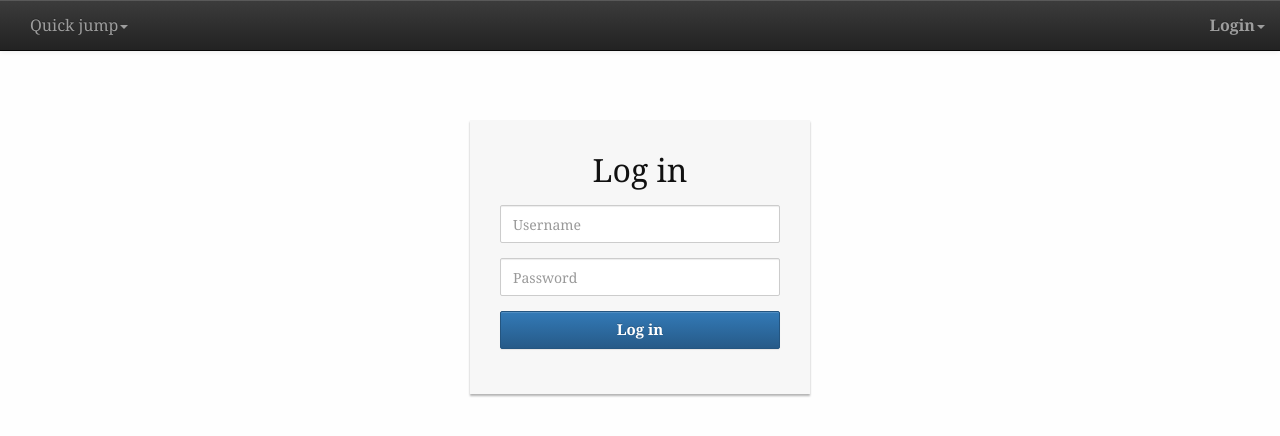
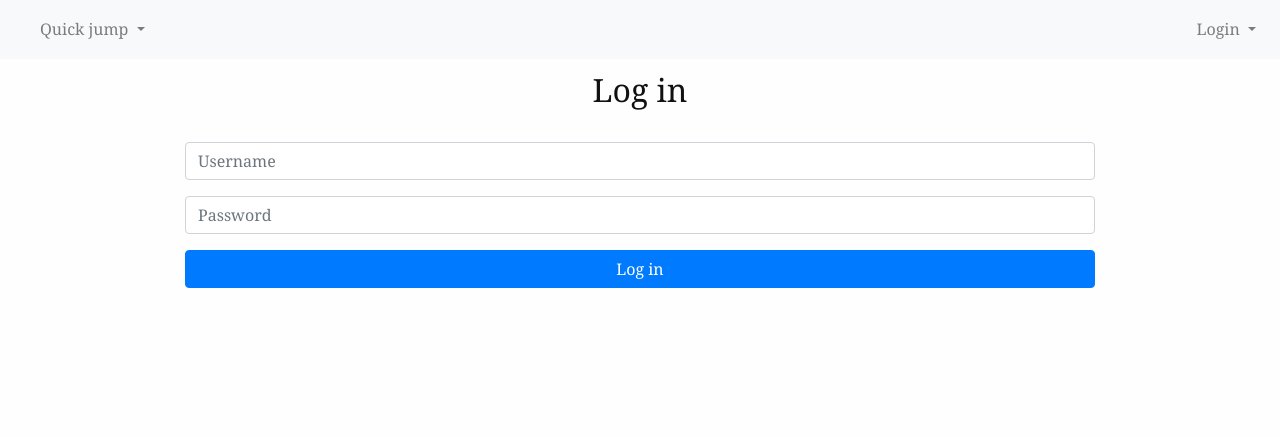
Before and after one commit to strub/handin, a Django app: page /login/ in a window 1280 px wide. Shown: the top 436 px of the page. Run offline with Django 3.2, Linux system fonts and the light colour scheme; some libraries are stand-ins or nearby versions.

Commit message:
bootstrap 3 -> 4

```diff
--- a/handin/settings/deploy.py
+++ b/handin/settings/deploy.py
@@ -8,7 +8,7 @@ DOTENV_FILE = '/etc/handin/env'
 env_config  = decouple.Config(decouple.RepositoryEnv(DOTENV_FILE))
 
 # --------------------------------------------------------------------
-DEBUG = False
+DEBUG = True
 
 SECRET_KEY = env_config.get('SECRET_KEY')
 
--- a/static/css/style.css
+++ b/static/css/style.css
@@ -14,10 +14,6 @@ body {
   background: #fefefe;
   padding: 0px 50px;
   padding-top: 70px;
-}
-
-div.handin {
-  max-width: 940px;
 }
 
 a {
@@ -185,7 +181,7 @@ sub {
   bottom: -0.25em;
 }
 
-ul, ol {
+.handin ul, .handin ol {
   margin: 1em 0;
   padding: 0 0 0 2em;
 }
@@ -194,7 +190,7 @@ li p:last-child {
   margin-bottom: 0;
 }
 
-ul ul, ol ol {
+.handin ul ul, .handin ol ol {
   margin: .3em 0;
 }
 
@@ -404,54 +400,6 @@ table td {
     }
 }
 
-/* Login form */
-.login-form {
-	width: 340px;
- 	margin: 50px auto;
-}
-
-.login-form form {
- 	margin-bottom: 15px;
-  background: #f7f7f7;
-  box-shadow: 0px 2px 2px rgba(0, 0, 0, 0.3);
-  padding: 30px;
-}
-
-.login-form h2 {
-  margin: 0 0 15px;
-}
-
-.form-control, .btn {
-  min-height: 38px;
-  border-radius: 2px;
-}
-
-.btn {
-  font-size: 15px;
-  font-weight: bold;
-}
-
-.btn-file {
-    position: relative;
-    overflow: hidden;
-}
-
-.btn-file input[type=file] {
-    position: absolute;
-    top: 0;
-    right: 0;
-    min-width: 100%;
-    min-height: 100%;
-    font-size: 100px;
-    text-align: right;
-    filter: alpha(opacity=0);
-    opacity: 0;
-    outline: none;
-    background: white;
-    cursor: inherit;
-    display: block;
-}
-
 /* Listings */
 .just-padding {
   padding: 15px;
@@ -519,6 +467,21 @@ table.uploads .olinks:hover {
   opacity: 1.0;
 }
 
-.panel-heading {
+/* Accordion */
+.card {
+  margin-bottom: 5px;
+}
+
+.card-header {
   cursor: pointer;
+  padding: 2px 5px;
 }
+
+.card-header h4 {
+  margin: 0px;
+}
+
+/* General layout */
+div.handin {
+  max-width: 940px;
+}
--- a/upload/jinja2/assignments.html
+++ b/upload/jinja2/assignments.html
@@ -4,11 +4,15 @@
 
 {% block contents %}
 {% if assignments %}
+{% for category in assignments.keys() | sort %}
+<h3>{{ category.0 }} &ndash; {{ category.1 }}</h3>
+
 <ul>
-{% for the in assignments %}
+{% for the in assignments[category] %}
   <li><a href="{{ the.get_absolute_url() }}">{{ the }}</a></li>
 {% endfor %}
 </ul>
+{% endfor %}
 {% else %}
 <p>No assignments are available.</p>
 {% endif %}
--- a/upload/jinja2/layout.html
+++ b/upload/jinja2/layout.html
@@ -7,74 +7,80 @@
 
     <script type="text/javascript" src="https://cdnjs.cloudflare.com/ajax/libs/jquery/3.3.1/jquery.min.js"></script>
 
-    <link rel="stylesheet" href="https://maxcdn.bootstrapcdn.com/bootstrap/3.3.7/css/bootstrap.min.css"
-          integrity="sha384-BVYiiSIFeK1dGmJRAkycuHAHRg32OmUcww7on3RYdg4Va+PmSTsz/K68vbdEjh4u" crossorigin="anonymous" />
 
-    <link rel="stylesheet" href="https://maxcdn.bootstrapcdn.com/bootstrap/3.3.7/css/bootstrap-theme.min.css"
-          integrity="sha384-rHyoN1iRsVXV4nD0JutlnGaslCJuC7uwjduW9SVrLvRYooPp2bWYgmgJQIXwl/Sp" crossorigin="anonymous" />
+    <link rel="stylesheet" href="https://maxcdn.bootstrapcdn.com/bootstrap/4.0.0/css/bootstrap.min.css"
+          integrity="sha384-Gn5384xqQ1aoWXA+058RXPxPg6fy4IWvTNh0E263XmFcJlSAwiGgFAW/dAiS6JXm" crossorigin="anonymous">
 
-    <script src="https://maxcdn.bootstrapcdn.com/bootstrap/3.3.7/js/bootstrap.min.js"
-            integrity="sha384-Tc5IQib027qvyjSMfHjOMaLkfuWVxZxUPnCJA7l2mCWNIpG9mGCD8wGNIcPD7Txa" crossorigin="anonymous"></script>
+    <link rel="stylesheet" href="https://use.fontawesome.com/releases/v5.8.1/css/all.css"
+          integrity="sha384-50oBUHEmvpQ+1lW4y57PTFmhCaXp0ML5d60M1M7uH2+nqUivzIebhndOJK28anvf" crossorigin="anonymous">
+
+
+    <script src="https://cdnjs.cloudflare.com/ajax/libs/popper.js/1.12.9/umd/popper.min.js"
+            integrity="sha384-ApNbgh9B+Y1QKtv3Rn7W3mgPxhU9K/ScQsAP7hUibX39j7fakFPskvXusvfa0b4Q" crossorigin="anonymous"></script>
+
+    <script src="https://maxcdn.bootstrapcdn.com/bootstrap/4.0.0/js/bootstrap.min.js"
+            integrity="sha384-JZR6Spejh4U02d8jOt6vLEHfe/JQGiRRSQQxSfFWpi1MquVdAyjUar5+76PVCmYl" crossorigin="anonymous"></script>
 
     <link rel="stylesheet" href="{{ static('css/style.css') }}" />
   </head>
   <body>
-    <nav class="navbar navbar-default navbar-inverse navbar-fixed-top" role="navigation">
-      <div class="container-fluid">
-        <div class="navbar-header">
-          <button type="button" class="navbar-toggle collapsed" data-toggle="collapse" data-target="#bs-collapse-1">
-            <span class="sr-only">Toggle navigation</span>
-            <span class="icon-bar"> </span>
-            <span class="icon-bar"> </span>
-            <span class="icon-bar"> </span>
+    <nav class="navbar fixed-top navbar-expand-lg navbar-light bg-light">
+      <a class="navbar-brand" href="#"></a>
+      <button class="navbar-toggler" type="button" data-toggle="collapse" data-target="#navbar-content">
+        <span class="navbar-toggler-icon"></span>
       </button>
-        </div>
 
-        <div class="collapse navbar-collapse" id="bs-collapse-1">
-          <ul class="nav navbar-nav">
-            <li class="dropdown">
-              <a href="#" class="dropdown-toggle" data-toggle="dropdown">Quick jump<span class="caret">&nbsp;</span></a>
-              <ul class="dropdown-menu" role="menu">
+      <div class="collapse navbar-collapse" id="navbar-content">
+        <ul class="navbar-nav mr-auto">
+          <li class="nav-item dropdown">
+            <a class="nav-link dropdown-toggle" href="#" role="button" data-toggle="dropdown">
+              Quick jump
+            </a>
+            <div class="dropdown-menu" >
               {% if request.user.has_perm('upload', 'admin') %}
               {% if nav is defined and nav.inasgn %}
-                <li><a href="{{ url('upload:uploads_by_users', nav.inasgn.code, nav.inasgn.subcode, nav.inasgn.promo) }}">See uploads (by students)</a></li>
-                <li><a href="{{ url('upload:uploads_by_questions', nav.inasgn.code, nav.inasgn.subcode, nav.inasgn.promo) }}">See uploads (by questions)</a></li>
-                <li class="divider"> </li>
+              <a class="dropdown-item" href="{{ url('upload:uploads_by_users', nav.inasgn.code, nav.inasgn.subcode, nav.inasgn.promo) }}">See uploads (by students)</a>
+              <a class="dropdown-item" href="{{ url('upload:uploads_by_questions', nav.inasgn.code, nav.inasgn.subcode, nav.inasgn.promo) }}">See uploads (by questions)</a>
+              <div class="dropdown-divider"></div>
               {% endif %}
-                <li><a href="{{ url('upload:assignments') }}">See all assignments</a></li>
-                <li class="divider"> </li>
+              <a class="dropdown-item" href="{{ url('upload:assignments') }}">See all assignments</a>
+              <div class="dropdown-divider"></div>
               {% endif %}
               {% if nav is defined and nav.inasgn %}
-                <li><a href="{{ url('upload:myuploads', nav.inasgn.code, nav.inasgn.subcode, nav.inasgn.promo) }}">See my uploads</a></li>
+              <a class="dropdown-item" href="{{ url('upload:myuploads', nav.inasgn.code, nav.inasgn.subcode, nav.inasgn.promo) }}">See my uploads</a>
               {% endif %}
               {% if nav is defined and nav.inasgn and nav.back %}
-                <li class="divider"> </li>
-                <li><a href="{{ url('upload:assignment', nav.inasgn.code, nav.inasgn.subcode, nav.inasgn.promo) }}">Back to assignment</a></li>
+              <div class="dropdown-divider"></div>
+              <a class="dropdown-item" href="{{ url('upload:assignment', nav.inasgn.code, nav.inasgn.subcode, nav.inasgn.promo) }}">Back to assignment</a>
               {% endif %}
               {% if nav is defined and nav.oasgn.1 %}
-                <li class="divider"> </li>
+              <div class="dropdown-divider"></div>
               {% for asgn in nav.oasgn.1 %}
-                <li><a href="{{ url('upload:assignment', nav.inasgn.code, asgn, nav.inasgn.promo) }}">{{ nav.inasgn.code }} - {{ asgn }}</a></li>
+              <a class="dropdown-item" href="{{ url('upload:assignment', nav.inasgn.code, asgn, nav.inasgn.promo) }}">{{ nav.inasgn.code }} - {{ asgn }}</a>
               {% endfor %}
               {% endif %}
               {% block nav %}{% endblock %}
-              </ul>
+            </div>
           </li>
         </ul>
-          <ul class="nav navbar-nav navbar-right">
-          <li class="dropdown">
+        <ul class="navbar-nav my-2 my-lg-0">
           {% if request.user.is_authenticated %}
-            <a href="#" class="dropdown-toggle" data-toggle="dropdown"><b>{{ request.user.fullname }}</b><span class="caret">&nbsp;</span></a>
-            <ul class="dropdown-menu">
-            <li><a href="{{ url('upload:logout') }}?next={{ request.get_full_path() | urlencode }}">Logout</a></li>
-            </ul>
+          <li class="nav-item dropdown">
+            <a class="nav-link dropdown-toggle" href="#" role="button" data-toggle="dropdown">
+              {{ request.user.fullname }}
+            </a>
+            <div class="dropdown-menu">
+              <a class="dropdown-item" href="{{ url('upload:logout') }}?next={{ request.get_full_path() | urlencode }}">Logout</a>
+            </div>
+          </li>
           {% else %}
-            <a href="#" class="dropdown-toggle" data-toggle="dropdown"><b>Login</b><span class="caret"></span></a>
-            <ul id="login-dp" class="dropdown-menu">
-            <li>
-              <div class="row">
-                <div class="col-md-12">
-                  <form class="form" role="form" method="post" action="{{ url('upload:login') }}" accept-charset="UTF-8" id="login-nav" />
+          <li class="nav-item dropdown">
+            <a class="nav-link dropdown-toggle" href="#" role="button" data-toggle="dropdown">
+              Login
+            </a>
+            <form class="dropdown-menu dropdown-menu-right p-4" role="form" method="post"
+                  style="min-width: 20em;" action="{{ url('upload:login') }}" accept-charset="UTF-8"
+                  id="login-nav" />
             <input type="hidden" name="csrfmiddlewaretoken" value="{{ csrf_token }}">
             <div class="form-group">
               <label class="sr-only" for="username">Email address</label>
@@ -89,15 +95,10 @@
             </div>
             <input type="hidden" name="next" value="{{ request.get_full_path() }}" />
             </form>
+          </li>
+          {% endif %}
+        </ul>
       </div>
-              </div>
-            </li>
-            </ul>
-            {% endif %}
-          </li>
-          </ul>
-        </div><!-- /.navbar-collapse -->
-      </div><!-- /.container-fluid -->
     </nav>
 
     <div class="container handin">
--- a/upload/jinja2/uploads_by_questions.html
+++ b/upload/jinja2/uploads_by_questions.html
@@ -10,7 +10,7 @@
 <p class="alert alert-info">Proportions are given w.r.t. the total
 number of students that submitted at last once in that assigment.</p>
 
-<table class="table table-striped">
+<table class="table table-striped uploads">
 <thead>
   <tr>
     <th>Name</th>
@@ -22,9 +22,9 @@ number of students that submitted at last once in that assigment.</p>
 {% set pct = stats[q] / nusers if nusers else 0 %}
   <tr>
     <td>Q.{{ q }}</td>
-    <td>
+    <td style="vertical-align: middle;">
     <div class="progress progress-thin">
-      <div class="progress-bar progress-bar-warning progress-bar-striped"
+      <div class="progress-bar bg-warning progress-bar-striped"
            role="progressbar" style="width:{{ (100 * pct) | int }}%">
         {{ '%.2f' % (100 * pct) }}% ({{ stats[q] }} / {{ nusers }})
       </div>
--- a/upload/urls.py
+++ b/upload/urls.py
@@ -52,5 +52,4 @@ urlpatterns = [
 
     path('run-check/<code>/<subcode>/<int:promo>/<login>/<int:index>/',
              views.recheck_user_index, name='check'),
-
 ]
--- a/upload/views.py
+++ b/upload/views.py
@@ -1,7 +1,7 @@
 # --------------------------------------------------------------------
 import sys, os, re, datetime as dt, tempfile, zipfile, tempfile
 import codecs, chardet, shutil, uuid as muuid, docker, math
-from   itertools import groupby
+import itertools as it
 from   collections import namedtuple
 
 from   django.conf import settings
@@ -101,15 +101,16 @@ GSCHEMA = dict(
 
 # --------------------------------------------------------------------
 FORM = r'''
-<form class="form" method="post" enctype="multipart/form-data"
-      action="handins/%(index)d/">
+<form class="form" style="width: 70%%;" method="post"
+      enctype="multipart/form-data" action="handins/%(index)d/">
 
   <div class="form-group">
     <div class="input-group input-file" name="file">
       <span class="input-group-btn">
-        <button class="btn btn-default btn-choose" type="button">Choose</button>
+        <button class="btn btn-choose btn-secondary" type="button">Choose</button>
       </span>
-      <input type="text" class="form-control" placeholder='Choose a file...' readonly="readonly" />
+      <input type="text" class="form-control"
+             placeholder='Choose one or more files...' readonly="readonly" />
       <span class="input-group-btn">
         <button class="btn btn-primary" type="submit">Submit</button>
       </span>
@@ -417,12 +418,15 @@ def upload_groups(request, code, promo):
     return http.HttpResponse("OK\r\n", content_type = 'text/plain')
 
 # --------------------------------------------------------------------
-@login_required
-@permission_required('upload.admin', raise_exception=True)
 @dhttp.require_GET
 def assignments(request):
-    assgns   = models.Assignment.objects
-    assgns   = assgns.order_by('code', 'subcode', 'promo')[:]
+    assgns   = models.Assignment.objects \
+                     .order_by('code', 'promo', 'subcode') \
+                     .defer('contents') \
+                     .all()
+    assgns   = [x for x in assgns if can_access_assignment(request.user, x)]
+    assgns   = it.groupby(assgns, lambda x : (x.code, x.promo))
+    assgns   = { k: list(v) for k, v in assgns }
     context  = dict(assignments = assgns)
 
     return dutils.render(request, 'assignments.html', context)
```
Also changed, not shown: upload/jinja2/assignment.html (+3 -14 lines), upload/jinja2/macros.html (added, +23 -0 lines), upload/jinja2/myupload_details.html (+4 -12 lines), upload/jinja2/myuploads.html (+9 -19 lines), upload/jinja2/upload_details.html (+5 -13 lines), upload/jinja2/uploads_by_users.html (+19 -28 lines). Lines whose indentation alone changed are shown as unchanged.
